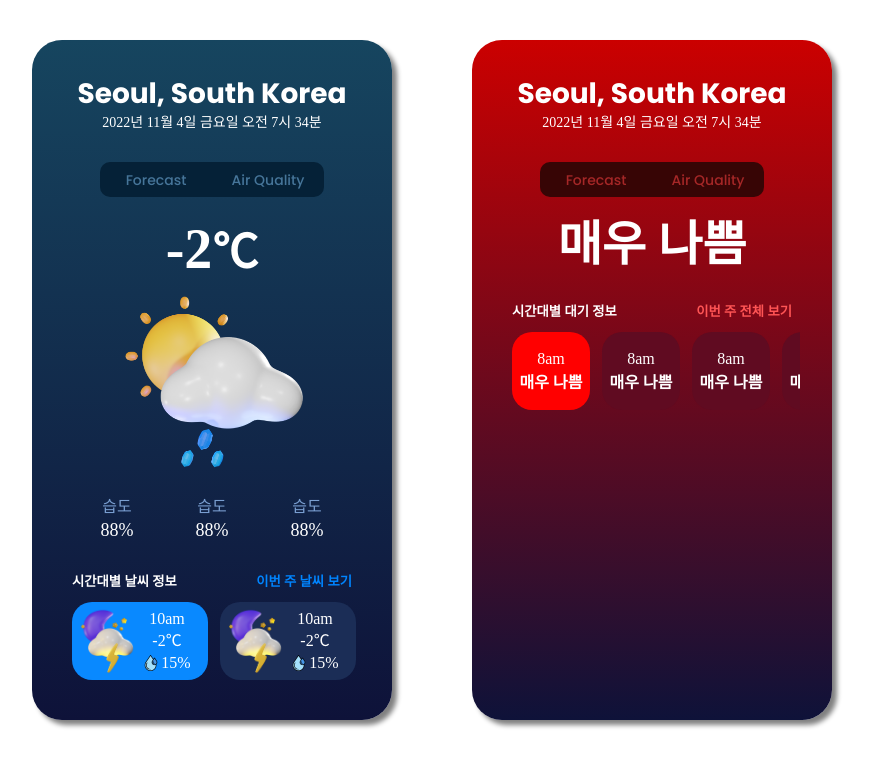
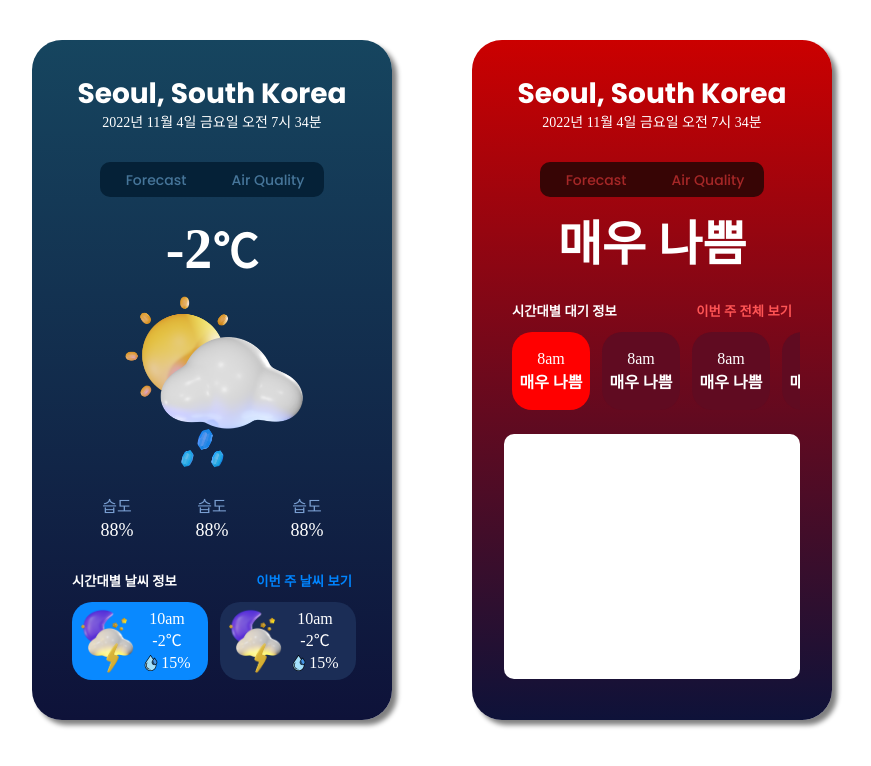
Before and after one commit to SON7AE/Portfolio_Vue3_Weather, a Vue app: page / in a window 1280 px wide. Shown: the top 766 px of the page, without its empty margins (208-1079 px from the left). Built offline with nearby package versions, Linux system fonts and the light colour scheme; a web font is replaced by a local one.

Commit message:
3. Create Map Components

```diff
--- /dev/null
+++ b/src/components/atoms/Map.vue
@@ -0,0 +1,19 @@
+<template>
+    <div id="map"></div>
+</template>
+
+<script>
+export default {};
+</script>
+
+<style lang="scss" scoped>
+@import '~/assets/styles/main.scss';
+
+#map {
+    width: 100%;
+    height: 245px;
+
+    background-color: $color-white-000;
+    border-radius: 10px;
+}
+</style>
--- a/src/components/molecules/airquality/Main.vue
+++ b/src/components/molecules/airquality/Main.vue
@@ -2,14 +2,16 @@
     <div class="main">
         <span class="main__description">매우 나쁨</span>
         <AirqualityWeatherCard />
+        <Map />
     </div>
 </template>
 
 <script>
 import AirqualityWeatherCard from '~/components/molecules/airquality/WeatherCard.vue';
+import Map from '~/components/atoms/Map.vue';
 
 export default {
-    components: { AirqualityWeatherCard },
+    components: { AirqualityWeatherCard, Map },
 };
 </script>
 
```
